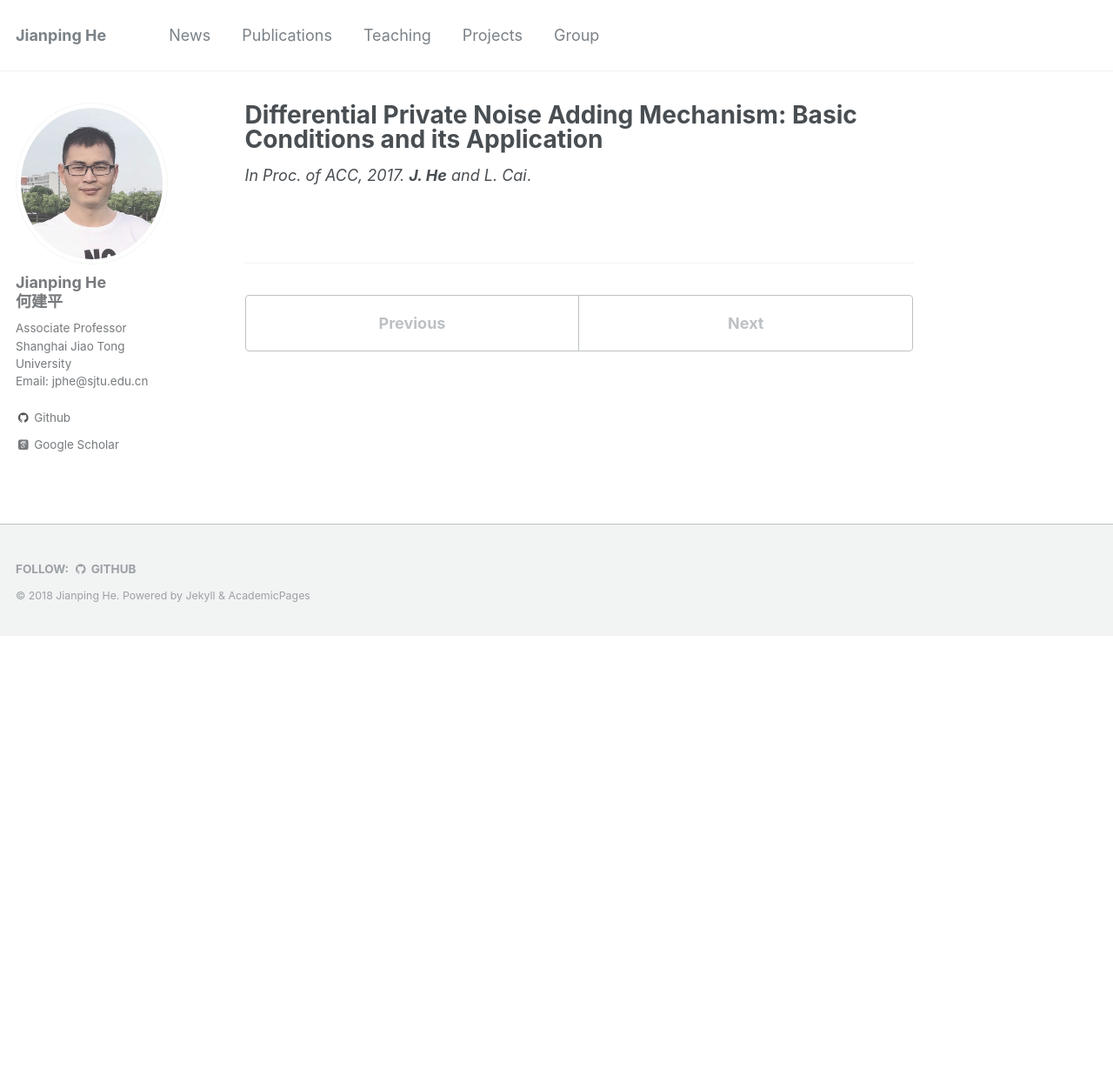
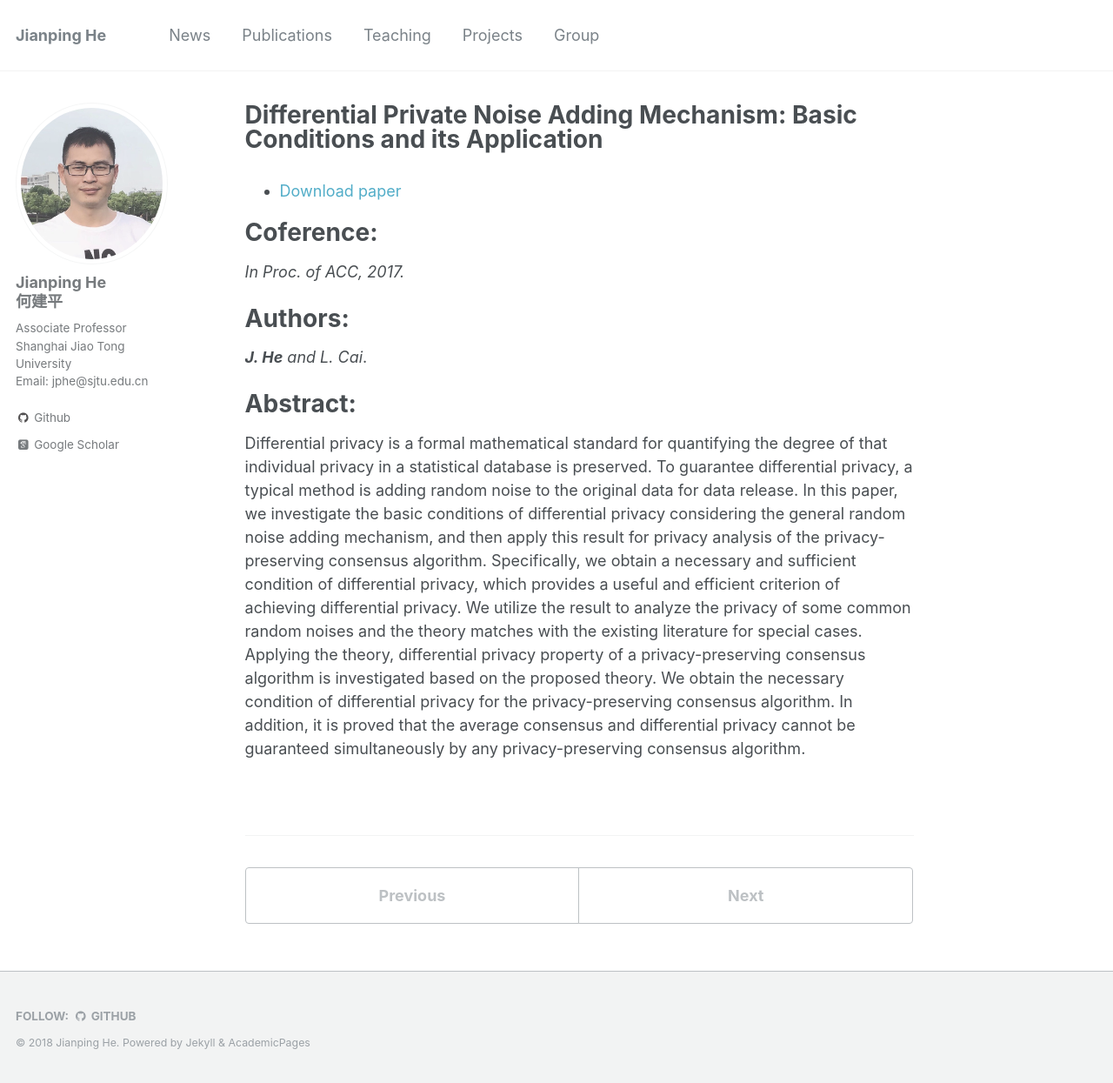
Before and after one commit to jiangshuozz/Jianping-He.github.io, a Jekyll site: the page built from _publications/2017-01-03-Differential-Private-Noise.md, in a window 1280 px wide and 1245 px high. Shown: the whole window at 87% size. Built offline with Jekyll 4.4.1, drawn with Linux system fonts in a browser that asks for light colours; some web fonts are replaced.

Commit message:
Update 2017-01-03-Differential-Private-Noise.md

```diff
--- a/_publications/2017-01-03-Differential-Private-Noise.md
+++ b/_publications/2017-01-03-Differential-Private-Noise.md
@@ -8,5 +8,16 @@ venue: '--'
 #paperurl: ''
 #citation: ''
 ---
+- [Download paper](https://ieeexplore.ieee.org/document/7963193/)
+
+Coference:
+===
 *In Proc. of ACC, 2017.*
+
+Authors:
+===
 ***J. He** and L. Cai*.
+
+Abstract:
+===
+Differential privacy is a formal mathematical standard for quantifying the degree of that individual privacy in a statistical database is preserved. To guarantee differential privacy, a typical method is adding random noise to the original data for data release. In this paper, we investigate the basic conditions of differential privacy considering the general random noise adding mechanism, and then apply this result for privacy analysis of the privacy-preserving consensus algorithm. Specifically, we obtain a necessary and sufficient condition of differential privacy, which provides a useful and efficient criterion of achieving differential privacy. We utilize the result to analyze the privacy of some common random noises and the theory matches with the existing literature for special cases. Applying the theory, differential privacy property of a privacy-preserving consensus algorithm is investigated based on the proposed theory. We obtain the necessary condition of differential privacy for the privacy-preserving consensus algorithm. In addition, it is proved that the average consensus and differential privacy cannot be guaranteed simultaneously by any privacy-preserving consensus algorithm.
```
